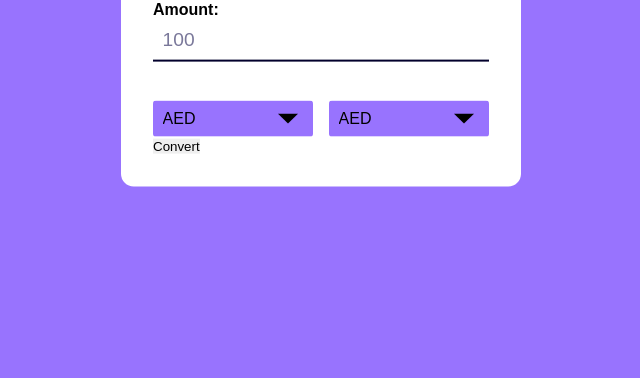
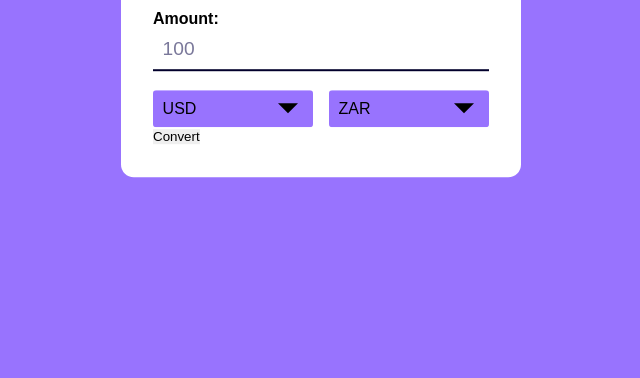
Before and after one commit to ZwellyTheKidd/currency-converter, a plain HTML site: page index.html in a window 1280 px wide. Shown: the part 422-800 px from the top of the page, without its empty margins (319-959 px from the left). Drawn offline with Linux system fonts and the light colour scheme.

Commit message:
initial values

```diff
--- a/script.js
+++ b/script.js
@@ -22,3 +22,6 @@ currencies.forEach(currency => {
     toDropDown.add(option);
 
 });
+
+fromDropDown.value="USD";
+toDropDown.value="ZAR";
--- a/style.css
+++ b/style.css
@@ -47,7 +47,7 @@ label{
     width: 100%;
     border-bottom: 2px solid #02002c;
     color: #7a789a;
-    margin-bottom: 2em;
+    margin-bottom: 1em;
     padding: 0.5em;
 }
 #amount:focus{
```
